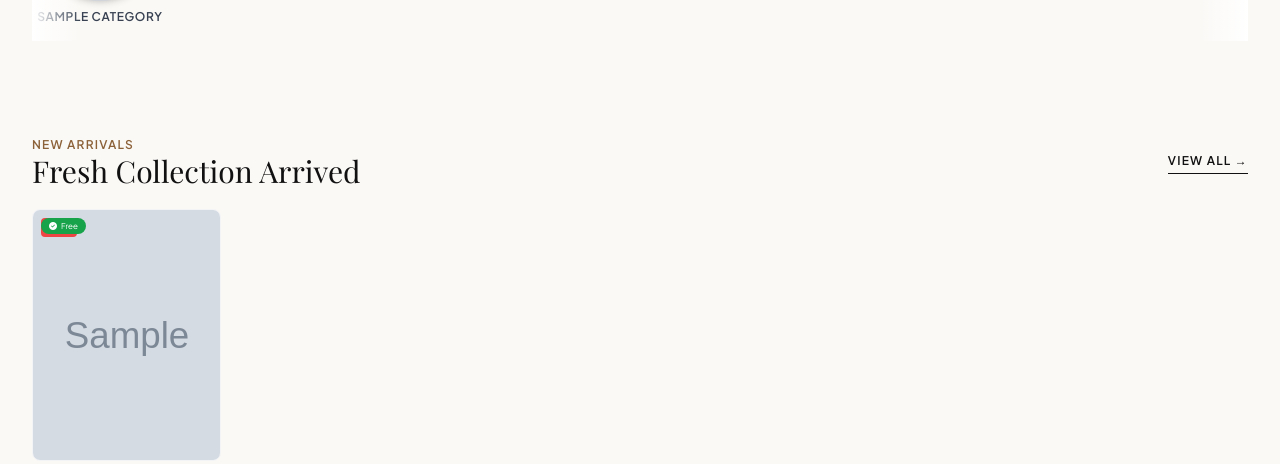
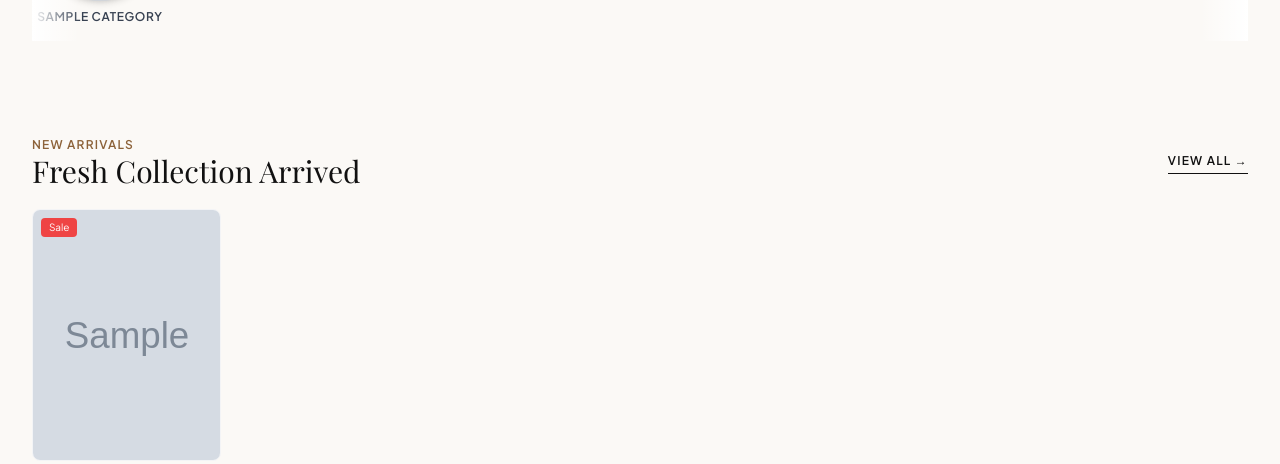
Before and after one commit to benishacletus-ux/olivintra-backend, a Flask app: page / in a window 1280 px wide. Shown: the part 984-1448 px from the top of the page. Run offline with Flask 3, Linux system fonts and the light colour scheme; tables that the repository leaves empty hold one stand-in row (values such as "Sample post"); grey boxes marked "Sample" are stand-in pictures; some libraries are stand-ins or nearby versions; some web fonts are replaced.

Commit message:
Fix duplicate Sale badge on home page - keep only one Sale badge per product

```diff
--- a/templates/index.html
+++ b/templates/index.html
@@ -159,15 +159,8 @@
                     <div class="w-full h-full bg-cover bg-center transition-transform group-hover:scale-105"
                          style="background-image: url('{% if product.image %}{{ product.image }}{% else %}https://via.placeholder.com/300x400{% endif %}');">
                     </div>
-                    <!-- ============ SALE BADGE - ONLY ONCE ============ -->
                     {% if product.original_price %}
                     <span class="absolute top-2 left-2 bg-red-500 text-white text-[10px] px-2 py-0.5 rounded">Sale</span>
-                    {% endif %}
-                    <!-- ============ FREE SIZE BADGE ============ -->
-                    {% if product.is_free_size %}
-                    <span class="absolute top-2 left-2 bg-green-600 text-white text-[8px] px-2 py-0.5 rounded-full flex items-center gap-1">
-                        <i class="fas fa-check-circle"></i> Free
-                    </span>
                     {% endif %}
                     {% set all_images = product.get_all_images() %}
                     {% if all_images|length > 1 %}
@@ -223,16 +216,6 @@
                     <div class="w-full h-full bg-cover bg-center transition-transform group-hover:scale-105"
                          style="background-image: url('{% if product.image %}{{ product.image }}{% else %}https://via.placeholder.com/300x400{% endif %}');">
                     </div>
-                    <!-- ============ SALE BADGE - ONLY ONCE ============ -->
-                    {% if product.original_price %}
-                    <span class="absolute top-2 left-2 bg-red-500 text-white text-[10px] px-2 py-0.5 rounded">Sale</span>
-                    {% endif %}
-                    <!-- ============ FREE SIZE BADGE ============ -->
-                    {% if product.is_free_size %}
-                    <span class="absolute top-2 left-2 bg-green-600 text-white text-[8px] px-2 py-0.5 rounded-full flex items-center gap-1">
-                        <i class="fas fa-check-circle"></i> Free
-                    </span>
-                    {% endif %}
                     {% set all_images = product.get_all_images() %}
                     {% if all_images|length > 1 %}
                     <div class="absolute bottom-2 left-2 bg-black/60 text-white text-[8px] px-2 py-0.5 rounded-full flex items-center gap-1">
```
